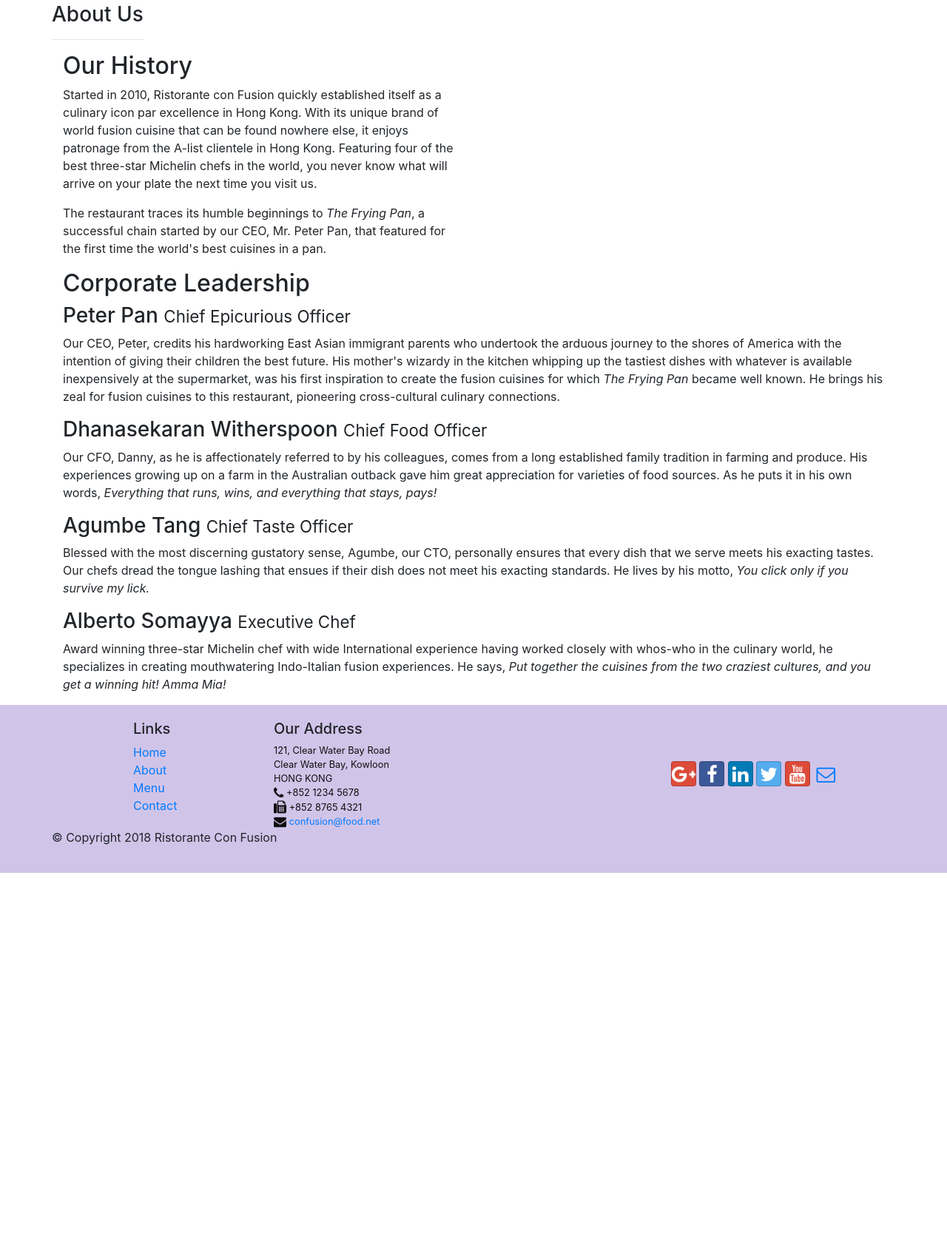
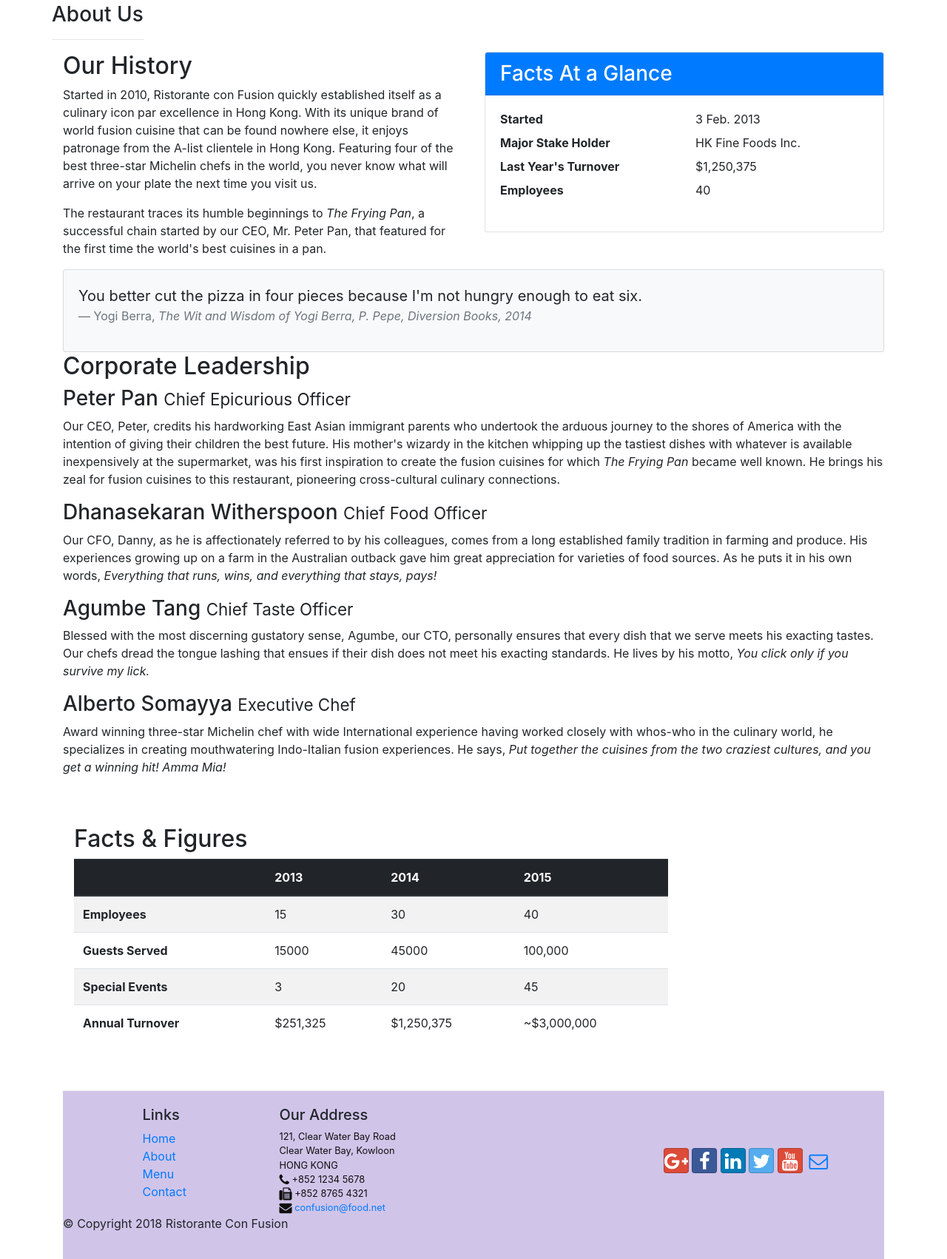
Before and after one commit to SaiArunesh/bootstrap-demo, a website: page aboutus.html in a window 1280 px wide. Shown: the part 395-2097 px from the top of the page at 74% size. Before the commit the page ends 1625 px from the top, so only its background shows below. Drawn offline with nearby package versions, Linux system fonts and the light colour scheme.

Commit message:
tables and cards

```diff
--- a/aboutus.html
+++ b/aboutus.html
@@ -114,7 +114,34 @@
             cuisines in a pan.
           </p>
         </div>
-        <div class="col"></div>
+        <div class="col-sm">
+          <div class="card">
+            <h3 class="card-header bg-primary text-white">Facts At a Glance</h3>
+            <div class="card-body">
+              <dl class="row">
+                <dt class="col-6">Started</dt>
+                <dd class="col-6">3 Feb. 2013</dd>
+                <dt class="col-6">Major Stake Holder</dt>
+                <dd class="col-6">HK Fine Foods Inc.</dd>
+                <dt class="col-6">Last Year's Turnover</dt>
+                <dd class="col-6">$1,250,375</dd>
+                <dt class="col-6">Employees</dt>
+                <dd class="col-6">40</dd>              </dl>
+            </div>
+          </div>
+        </div>  <div class="col-12">
+          <div class="card card-body bg-light">
+              <blockquote class="blockquote">
+                  <p class="mb-0">You better cut the pizza in four pieces because
+                      I'm not hungry enough to eat six.</p>
+                  <footer class="blockquote-footer">Yogi Berra,
+                      <cite title="Source Title">The Wit and Wisdom of Yogi Berra,
+                      P. Pepe, Diversion Books, 2014</cite>
+                  </footer>
+              </blockquote>
+          </div>
+      </div>
+
       </div>
 
       <div class="row">
@@ -164,7 +191,53 @@
           </p>
         </div>
       </div>
+      <div class="row row-content">
+        <div class="col-12 col-sm-9">
+          <h2>Facts &amp; Figures</h2>
+          <div class="table-responsive">
+            <table class="table table-striped">
+                <thead class="thead-dark">
+                    <tr>
+                        <th>&nbsp;</th>
+                        <th>2013</th>
+                        <th>2014</th>
+                        <th>2015</th>
+                    </tr>
+                </thead>
+                <tbody>
+                    <tr>
+                        <th>Employees</th>
+                        <td>15</td>
+                        <td>30</td>
+                        <td>40</td>
+                    </tr>
+                    <tr>
+                        <th>Guests Served</th>
+                        <td>15000</td>
+                        <td>45000</td>
+                        <td>100,000</td>
+                    </tr>
+                    <tr>
+                        <th>Special Events</th>
+                        <td>3</td>
+                        <td>20</td>
+                        <td>45</td>
+                    </tr>
+                    <tr>
+                        <th>Annual Turnover</th>
+                        <td>$251,325</td>
+                        <td>$1,250,375</td>
+                        <td>~$3,000,000</td>
+                    </tr>
+                </tbody>
+            </table>
+        </div>
+        <div class="col-12 col-sm-3">
+
+        </div>
+      </div>
     </div>
+
 
     <footer class="footer">
       <div class="container">
--- a/css/styles.css
+++ b/css/styles.css
@@ -10,7 +10,7 @@
   min-height: 400px;
 }
 
-footer {
+.footer {
   background-color: #d1c4e9;
   margin: 0px auto;
   padding: 20px 0px;
```
